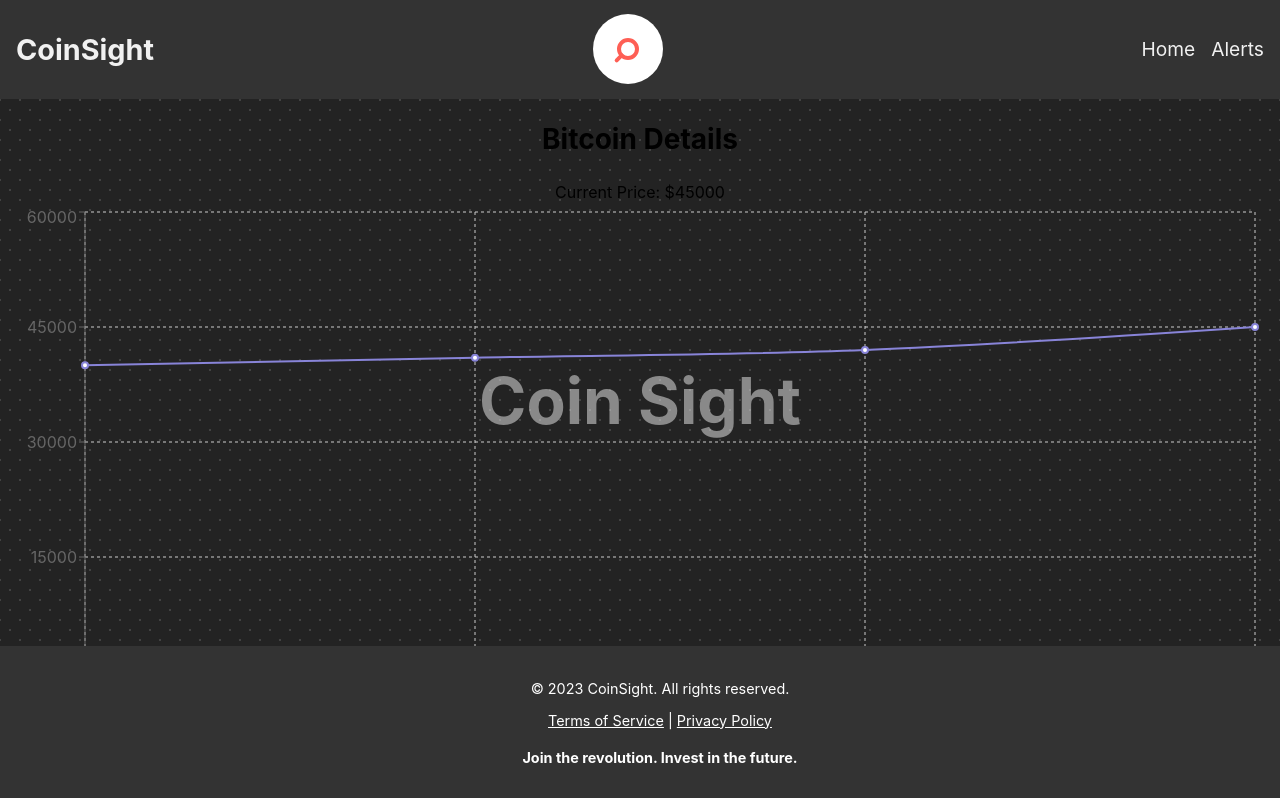
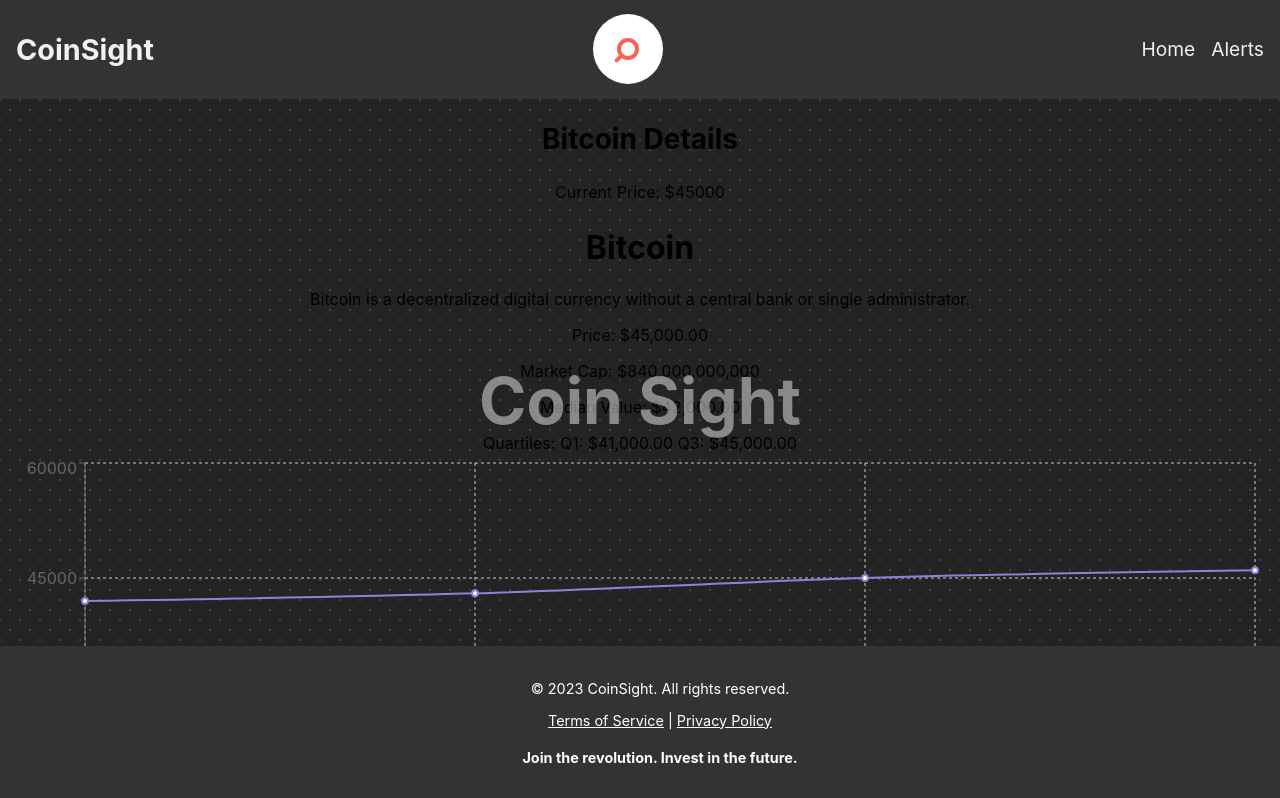
Before and after one commit to akorchyn/CoinSight, a React (Create React App) app in the folder frontend/: page /asset/BTC in a window 1280 px wide. Shown: the top 798 px of the page. Built offline with nearby package versions, Linux system fonts and the light colour scheme.

Commit message:
added statisctis info

```diff
--- a/frontend/package.json
+++ b/frontend/package.json
@@ -15,6 +15,7 @@
     "chartjs-adapter-date-fns": "^3.0.0",
     "chartjs-plugin-zoom": "^2.0.1",
     "date-fns": "^2.30.0",
+    "numeral": "^2.0.6",
     "react": "^18.2.0",
     "react-chartjs-2": "^5.2.0",
     "react-crypto-icons": "^1.0.5",
--- /dev/null
+++ b/frontend/src/components/asset/StatisticInfo.js
@@ -0,0 +1,29 @@
+import React from "react";
+import numeral from "numeral";
+
+function AssetInfo({ assetData }) {
+  const { name, description, current_price, market_cap, median_value, quartile25, quartile75 } = assetData;
+
+  return (
+    <div>
+      <h1>{name}</h1>
+      <p>{description}</p>
+      <p>Price: {numeral(current_price).format("$0,0.00")}</p>
+      <p>Market Cap: {numeral(market_cap).format("$0,0")}</p>
+      <p>Median Value: {numeral(median_value).format("$0,0.00")}</p>
+      <p>
+        Quartiles:{" "}
+        <span>
+          Q1: {numeral(quartile25).format("$0,0.00")}
+        </span>
+        {" "}
+        <span>
+          Q3: {numeral(quartile75).format("$0,0.00")}
+        </span>
+      </p>
+      {/* Add other relevant information here */}
+    </div>
+  );
+}
+
+export default AssetInfo;
--- a/frontend/src/mockedData.js
+++ b/frontend/src/mockedData.js
@@ -1,7 +1,64 @@
 // src/mockedData.js
 
+export const mockedCryptoDetails = {
+  'BTC': {
+    id: 0,
+    name: 'Bitcoin',
+    symbol: 'BTC',
+    current_price: 45000,
+    description: 'Bitcoin is a decentralized digital currency without a central bank or single administrator.',
+    market_cap: 840000000000,
+    median_value: 42000,
+    quartile25: 41000,
+    quartile75: 45000,
+    price_history: [
+      { date: '2023-05-01', price: 42000 },
+      { date: '2023-05-02', price: 43000 },
+      { date: '2023-05-03', price: 45000 },
+      { date: '2023-05-04', price: 46000 },
+    ],
+  },
 
-export const mockedCryptoDetails = {
+  'ETH': {
+    id: 1,
+    name: 'Ethereum',
+    symbol: 'ETH',
+    current_price: 3000,
+    description: 'Ethereum is a decentralized, open-source blockchain with smart contract functionality.',
+    market_cap: 350000000000,
+    median_value: 2800,
+    quartile25: 2500,
+    quartile75: 2900,
+    price_history: [
+      { date: '2023-05-01', price: 2800 },
+      { date: '2023-05-02', price: 2900 },
+      { date: '2023-05-03', price: 3000 },
+      { date: '2023-05-04', price: 3200 },
+    ],
+  },
+
+  'XRP': {
+    id: 2,
+    name: 'Ripple',
+    symbol: 'XRP',
+    current_price: 1.5,
+    description: 'Ripple is a real-time gross settlement system, currency exchange and remittance network.',
+    market_cap: 70000000000,
+    median_value: 1.3,
+    quartile25: 1.2,
+    quartile75: 1.4,
+    price_history: [
+      { date: '2023-05-01', price: 1.2 },
+      { date: '2023-05-02', price: 1.3 },
+      { date: '2023-05-03', price: 1.5 },
+      { date: '2023-05-04', price: 1.7 },
+    ],
+  },
+};
+
+
+
+export const mockedCryptoD1etails = {
     "BTC": {
         id: 0,
         name: 'Bitcoin',
--- a/frontend/src/pages/AssetPage.js
+++ b/frontend/src/pages/AssetPage.js
@@ -2,9 +2,9 @@
 
 import React, { useEffect, useState } from 'react';
 import { useParams } from 'react-router-dom';
-import 'chartjs-adapter-date-fns';
 import './css/AssetPage.css';
 import PriceHistoryChart from '../components/asset/Charts';
+import AssetInfo from '../components/asset/StatisticInfo';
 
 
 const AssetPage = ({ cryptos }) => {
@@ -15,7 +15,6 @@ const AssetPage = ({ cryptos }) => {
     useEffect(() => {
         const fetchData = async () => {
             const cryptoData = cryptos[id];
-
             if (cryptoData) {
                 setCrypto(cryptoData);
 
@@ -38,6 +37,7 @@ const AssetPage = ({ cryptos }) => {
             <h2 className="title">{crypto.name} Details</h2>
             <div className="details">
                 <p>Current Price: ${crypto.current_price}</p>
+                <AssetInfo assetData={crypto} />
                 <PriceHistoryChart data={chartData} />
             </div>
         </div>
```
Also changed, not shown: 1 other file (tests, documents, lock files or other folders).
